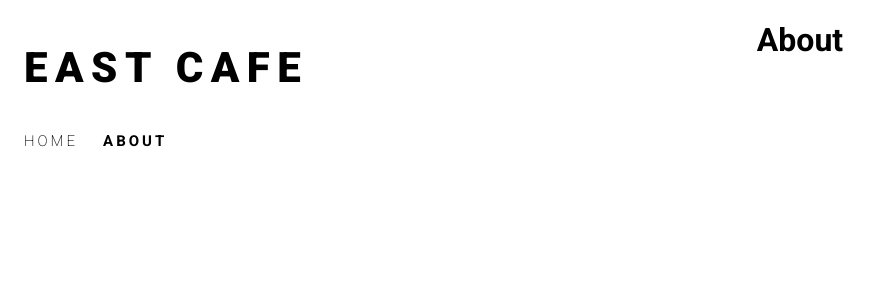
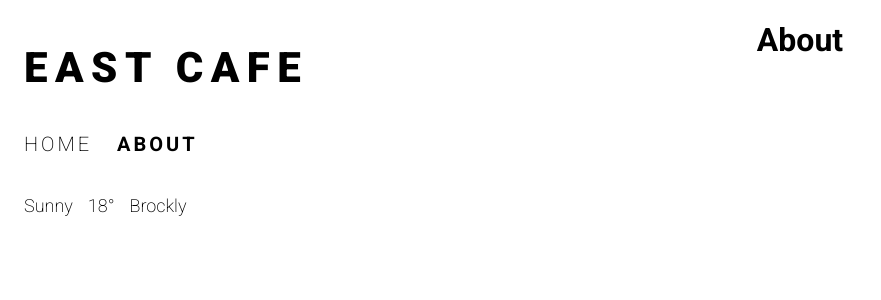
Before and after one commit to JoshHaokip/freds, a React (Create React App) app: page /about in a window 1280 px wide. Shown: the top 300 px of the page, without its empty margins (0-881 px from the left). Built offline with nearby package versions, Linux system fonts and the light colour scheme; no server answers; a web font is replaced by a local one.

Commit message:
Weather Feature: Styling completed, need to wait for OW API to allow access again

```diff
--- a/package.json
+++ b/package.json
@@ -6,6 +6,7 @@
     "@testing-library/jest-dom": "^5.11.10",
     "@testing-library/react": "^11.2.6",
     "@testing-library/user-event": "^12.8.3",
+    "axios": "^0.21.1",
     "react": "^17.0.2",
     "react-dom": "^17.0.2",
     "react-router-dom": "^5.2.0",
--- a/src/App.js
+++ b/src/App.js
@@ -2,7 +2,9 @@ import React from 'react';
 import {Home, About} from './pages'
 import {BrowserRouter as Router, Switch, Route} from 'react-router-dom'
 
+
 function App() {
+
 
   return (
     <Router>
--- a/src/components/LeftContainer/LeftContainer.js
+++ b/src/components/LeftContainer/LeftContainer.js
@@ -1,5 +1,6 @@
 import React from 'react';
 import { Navbar } from '../Navbar/Navbar';
+import { Weather } from '../Weather/Weather';
 import { ContainerWrapper, SectionWrapper } from './LeftContainer-styles';
 
 export const LeftContainer = () => {
@@ -15,6 +16,8 @@ export const LeftContainer = () => {
 
                 <Navbar />
 
+                <Weather />
+
             </SectionWrapper>
 
         </ContainerWrapper>
--- a/src/components/Navbar/Navbar-styles.js
+++ b/src/components/Navbar/Navbar-styles.js
@@ -2,7 +2,7 @@ import styled from 'styled-components'
 
 export const Navcontainer = styled.div`
 
-    font-size: 15px;
+    font-size: 20px;
     margin-top: 10px;
     display: flex;
     flex-direction: row;
--- a/src/components/Weather/weather-styles.js
+++ b/src/components/Weather/weather-styles.js
@@ -0,0 +1,19 @@
+import styled from 'styled-components'
+
+export const WeatherContainer = styled.div`
+
+    display: flex;
+    flex-direction: row;
+    justify-items: flex-start;
+
+
+    h2 {
+
+        font-size: 18px;
+        font-weight: 200;
+        margin-top: 40px;
+        margin-right: 15px;
+
+    }
+
+`
--- a/src/components/Weather/weather.js
+++ b/src/components/Weather/weather.js
@@ -1,9 +1,39 @@
-import React from 'react'
+import React, {useState, useEffect} from 'react';
+import {WeatherContainer} from './Weather-styles'
 
-export const weather = () => {
+
+const api = {
+
+    key: process.env.REACT_APP_Weather_API_KEY,
+    base: 'https://api.openweathermap.org/data/2.5/',
+    lat: 51.45460,
+    lon: -0.03777,
+
+}
+
+export const Weather = () => {
+
+    const [weatherData, setWeatherData] = useState({});
+
+    useEffect(() => {
+
+        fetch((`${api.base}weather?lat=${api.lat}&lon=${api.lon}&units=metric&APPID=${api.key}`))
+        .then(res => res.json())
+        .then(result => {
+            setWeatherData(result);
+            console.log(result)
+        })
+
+    }, [])
+
     return (
-        <div>
+        <WeatherContainer>
 
-        </div>
+            {/* <h2>{weatherData.weather ? weatherData.wind.speed : null}</h2> */}
+            <h2>Sunny</h2>
+            <h2>18°</h2>
+            <h2>Brockly</h2>
+
+        </WeatherContainer>
     )
 }
--- a/src/components/index.js
+++ b/src/components/index.js
@@ -2,4 +2,4 @@ export * from './LeftContainer/LeftContainer'
 export * from './HomeContainer/HomeContainer'
 export * from './Navbar/Navbar'
 export * from './AboutContainer/AboutContainer'
-export * from './Weather/weather'
+export * from './Weather/Weather'
```
Also changed, not shown: 1 other file (tests, documents, lock files or other folders).
